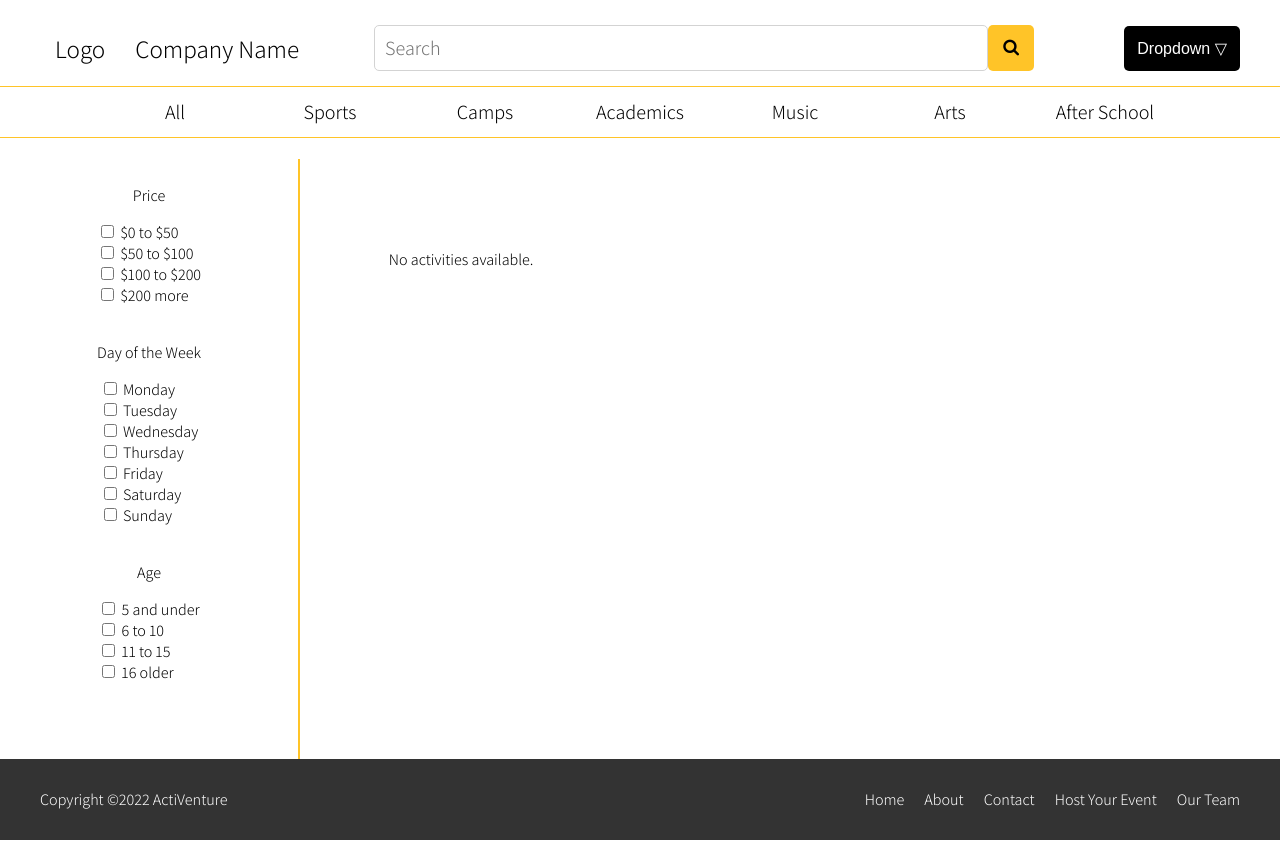
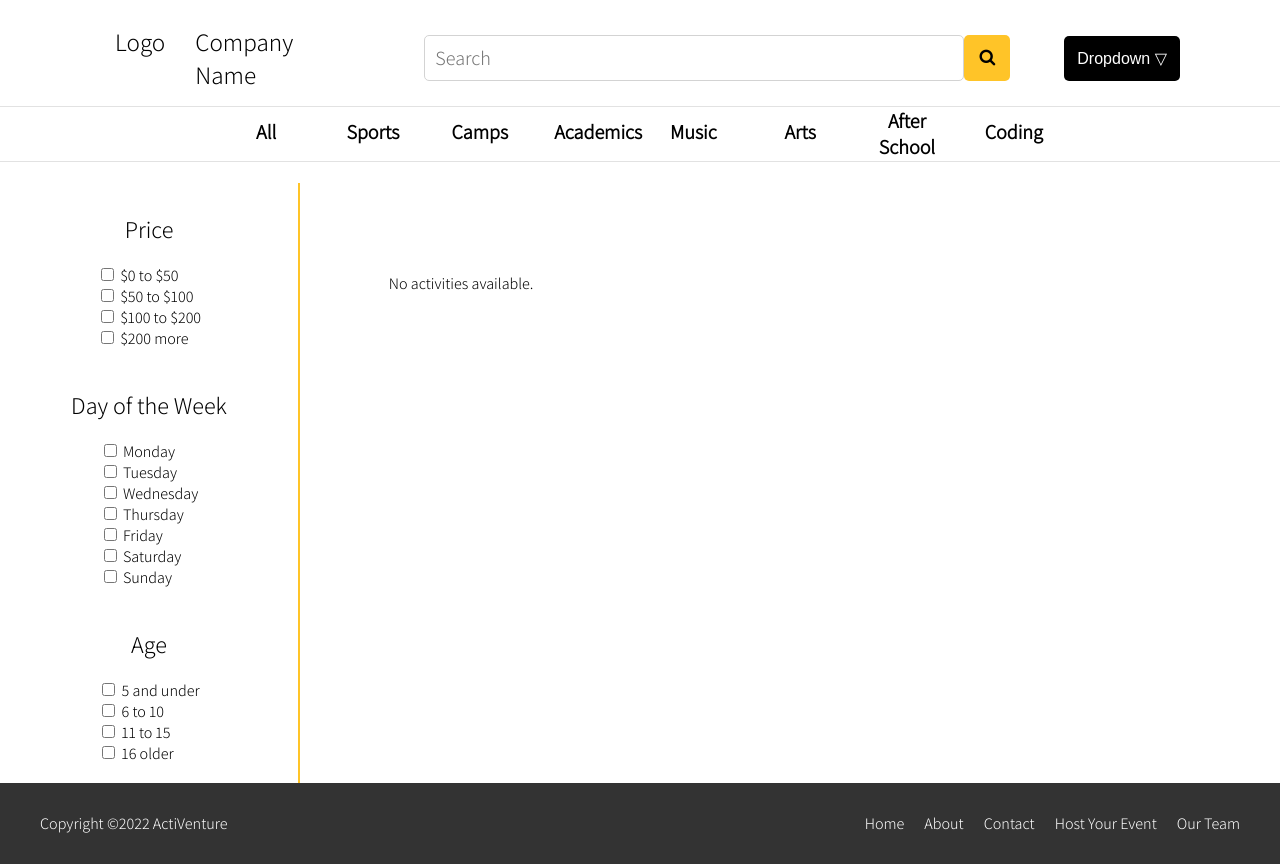
Before and after one commit to NightShift3201/activityconnect, a Django app: page /home/ in a window 1280 px wide. Before the commit the page ends 840 px from the top, so only its background shows below. Run offline with Django 4.2, Linux system fonts and the light colour scheme; data that the repository does not hold is empty.

Commit message:
overall changes
made nav buttons dynamically shrink, added image hover increase, footer underline, coding tab

```diff
--- a/main/static/main/main.css
+++ b/main/static/main/main.css
@@ -22,7 +22,7 @@ body {
     display: flex;
     justify-content: center;
     align-items: center;
-    padding: 25px 40px 15px;
+    padding: 25px 100px 15px;
     min-height: 50px;
     max-width: 100%;
   }
@@ -69,6 +69,10 @@ body {
     min-width: 50px;
     padding-left: 10px;
   }
+  .search-form input:focus{
+    outline: none;
+    border: 1px solid gray;
+  }
 
   .search-container button {
     float: right;
@@ -89,8 +93,8 @@ body {
 
   .recommend_Bar {
     background-color: #ffffff;
-    border-top: 1px solid #ffc428;
-    border-bottom: 1px solid #ffc428;
+    border-top: 1px solid #e2e2e2;
+    border-bottom: 1px solid #e2e2e2;
     padding: 0px 0px;
     display: flex;
     justify-content: center;
@@ -99,12 +103,12 @@ body {
   .Jack {
     font-family: 'Assistant', sans-serif;
     border:none;
-    font-size: 20px;
+    font-size: 0.8em;
     background-color:rgba(255, 255, 255, 0.826);
-    width: 125px;
+    width: 6vw;
     height: 50px;
     cursor: pointer;
-
+    font-weight: 600;
   }
 
   .Jack:hover{
@@ -203,8 +207,12 @@ body {
   }
 
   #storefront .activity:hover .title{
-    /*background-color: rgb(240, 240, 240);*/
     text-decoration: underline;
+  }
+  #storefront .activity:hover img{
+    max-width: 101%;
+    width: auto;
+    height: 101%;
   }
 
   #storefront .activity .image_container {
@@ -218,7 +226,8 @@ body {
 
   #storefront .activity img {
     position: absolute;
-    width: 100%;
+    max-width: 100%;
+    width: auto;
     height: 100%;
     display: block;
     border-radius: 10px;
@@ -256,9 +265,9 @@ body {
   width: 300px;
   height: 500px;
   float: left;
-
-
-
+}
+.sidebar h2{
+  font-weight: 500;
 }
 
 
@@ -312,3 +321,7 @@ footer nav a {
   text-decoration: none;
   margin-left: 20px;
 }
+
+footer nav a:hover {
+  text-decoration: underline;
+}
--- a/main/templates/main/home.html
+++ b/main/templates/main/home.html
@@ -84,6 +84,12 @@
           </button>
         </li>
 
+        <li>
+          <button type = "submit" class = "Jack" onclick="location.href='/category/coding'">
+            Coding
+          </button>
+        </li>
+
 
       </ul>
     </nav>
@@ -97,7 +103,7 @@
         <div class="content">
           <form action="/action_page.php">
             <div class = "indenter">
-              <p class = "topic">Price</p>
+              <h2 class = "topic">Price</h2>
               <div class = "contentOf">
                 <input type="checkbox" class = "checkbox">
                 <label for="v1"> $0 to $50</label><br>
@@ -111,7 +117,7 @@
 
             </div>
             <div class = "indenter">
-              <p class = "topic">Day of the Week</p>
+              <h2 class = "topic">Day of the Week</h2>
                 <div class = "contentOf">
                   <input type="checkbox" class = "checkbox">
                   <label for="v1"> Monday</label><br>
@@ -130,7 +136,7 @@
                 </div>
             </div>
             <div class = "indenter">
-              <p class = "topic">Age</p>
+              <h2 class = "topic">Age</h2>
               <div class = "contentOf">
                 <input type="checkbox" class = "checkbox">
                 <label for="v1"> 5 and under</label><br>
```
